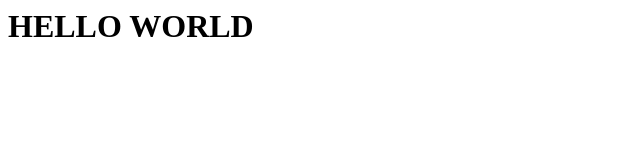
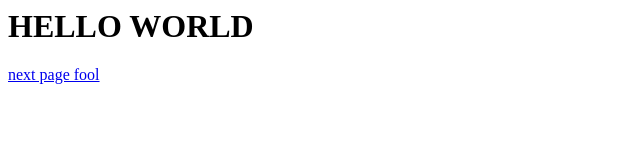
Before and after one commit to ploebus/test, a plain HTML site: page index.html in a window 1280 px wide. Shown: the whole page, without its empty margins (0-640 px from the left). Drawn offline with Linux system fonts and the light colour scheme.

Commit message:
Update index.html

```diff
--- a/index.html
+++ b/index.html
@@ -1 +1,2 @@
 <h1>HELLO WORLD</h1>
+<a href="new.html">next page fool</a>
```
